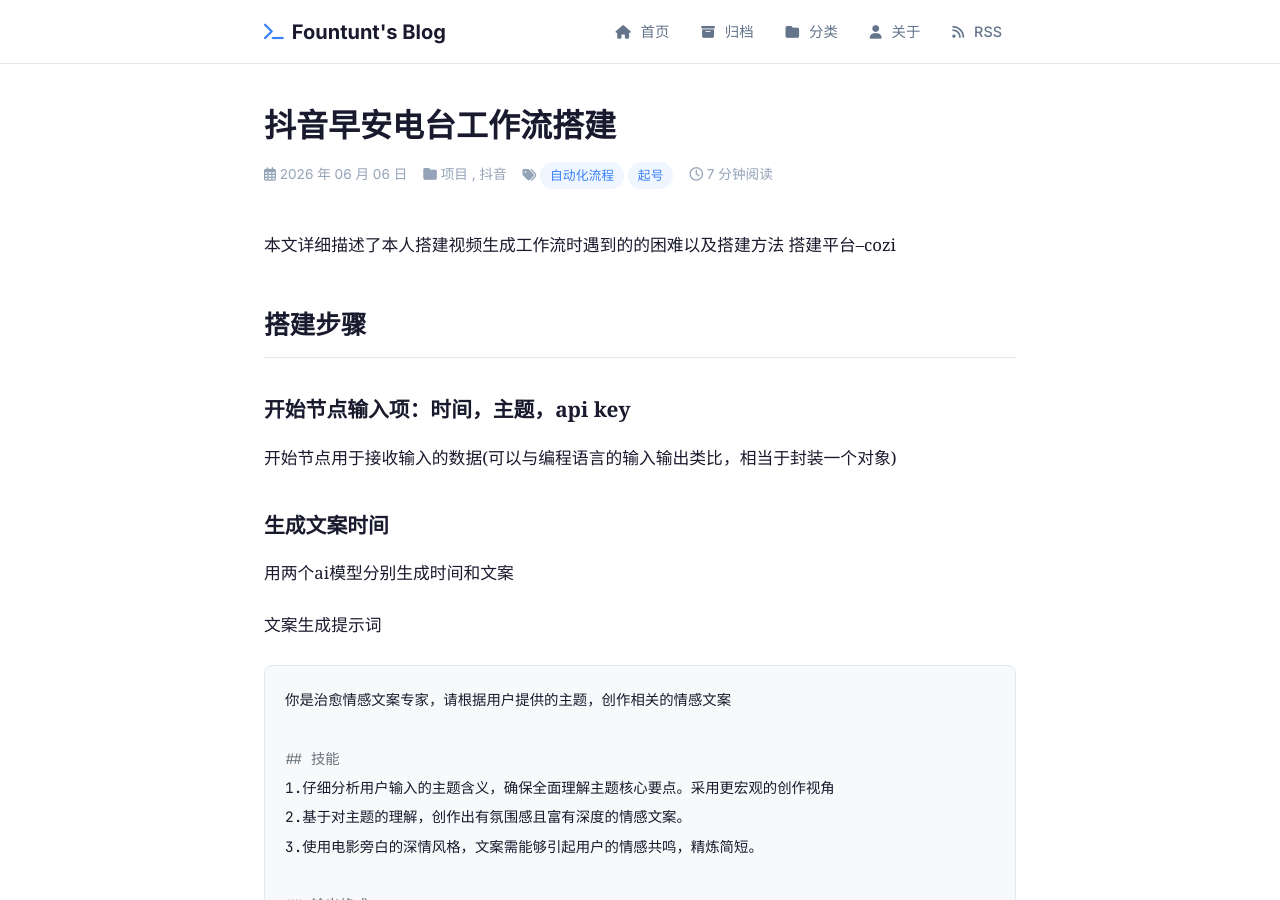
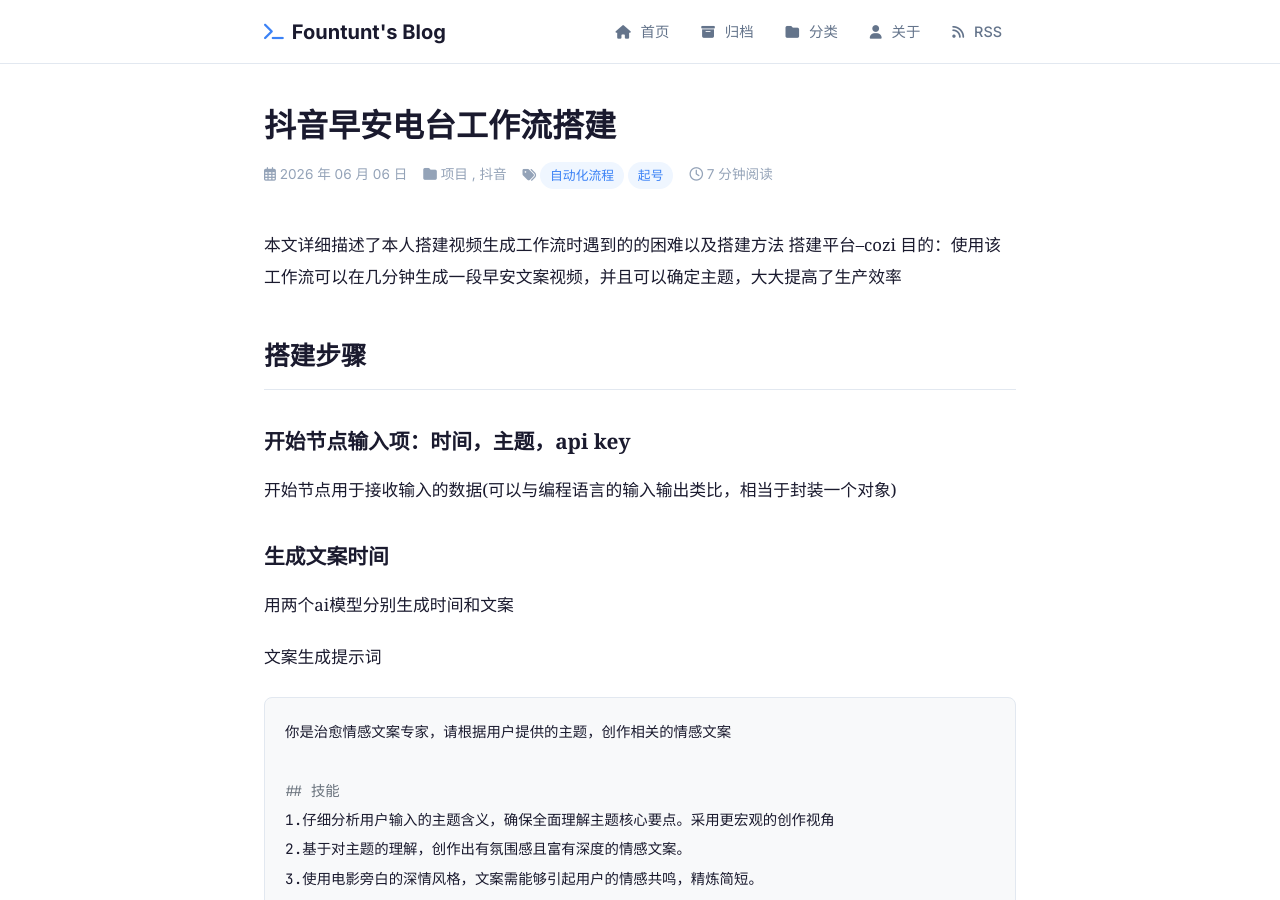
Before and after one commit to fountunt/fountunt.github.io, a Jekyll site: the page built from _posts/2026-06-06-building-a-good-morning-radio-workflow.md, in a window 1280 px wide and 900 px high. Built offline with Jekyll 4.4.1, drawn with Linux system fonts in a browser that asks for light colours.

Commit message:
补充了早安电台的内容

```diff
--- a/_posts/2026-06-06-building-a-good-morning-radio-workflow.md
+++ b/_posts/2026-06-06-building-a-good-morning-radio-workflow.md
@@ -8,6 +8,7 @@ tags: [自动化流程,起号]
 
 本文详细描述了本人搭建视频生成工作流时遇到的的困难以及搭建方法
 搭建平台--cozi
+目的：使用该工作流可以在几分钟生成一段早安文案视频，并且可以确定主题，大大提高了生产效率
 
 ## 搭建步骤
 
```
